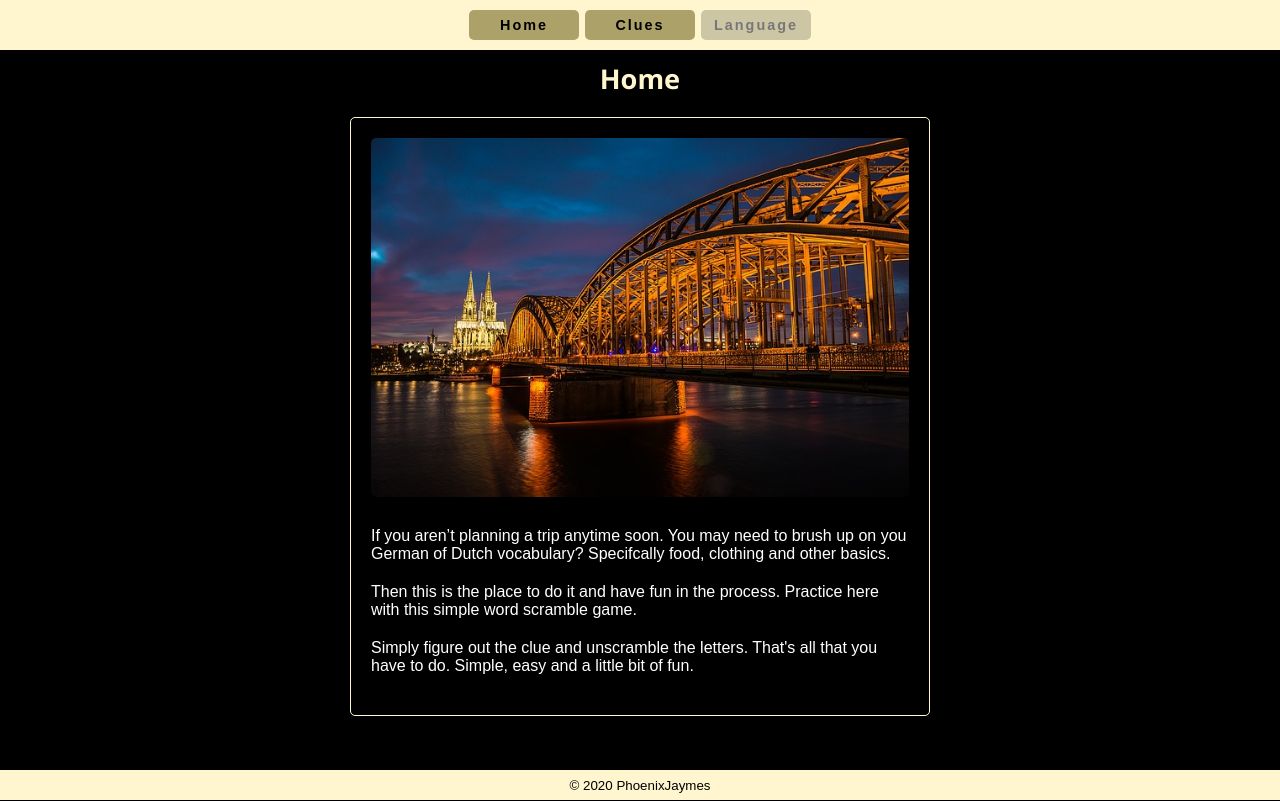
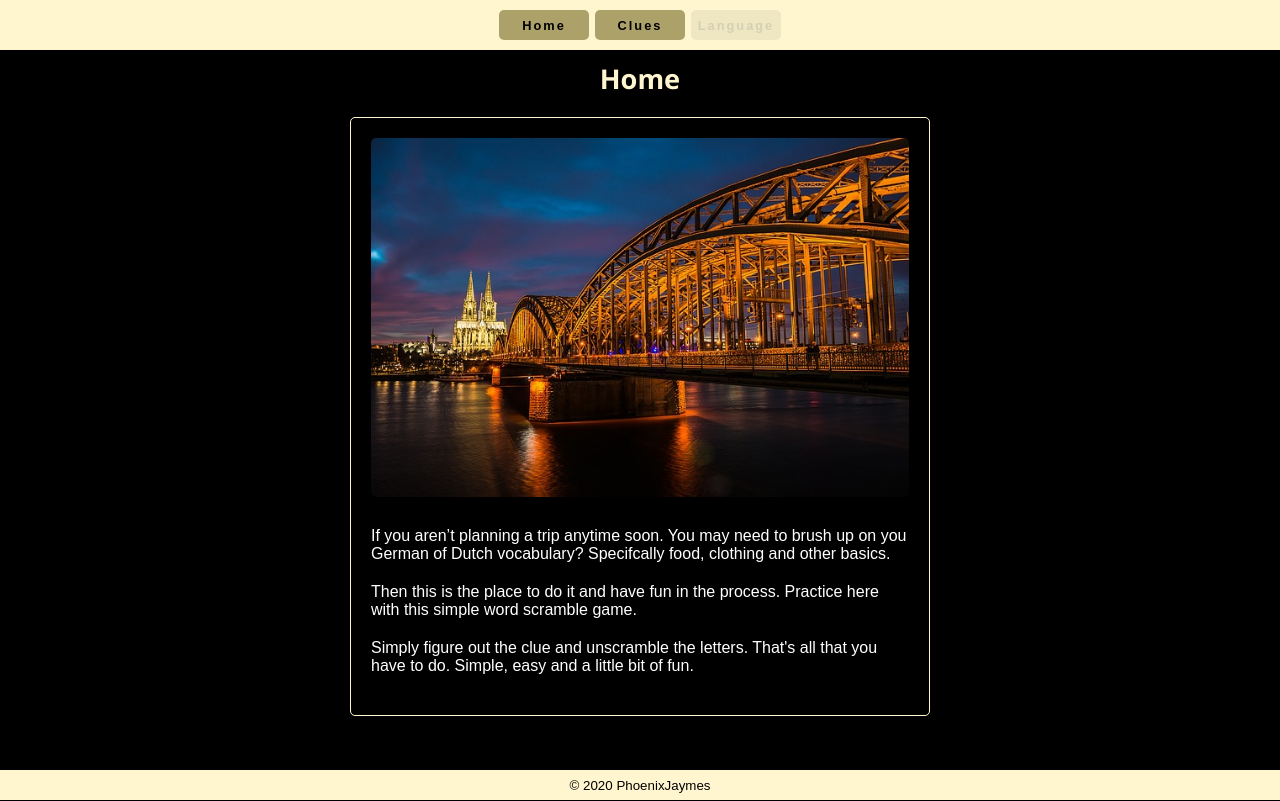
Before and after one commit to phoenixjaymes/react-word-clues, a React (Create React App) app: page / in a window 1280 px wide. Built offline with nearby package versions, Linux system fonts and the light colour scheme.

Commit message:
CSS adustments
Added pointers to buttoms and reduced button with.
Reduced opacity of disabled button

```diff
--- a/src/css/header.module.css
+++ b/src/css/header.module.css
@@ -1,6 +1,5 @@
 .header {
   background: #FFF6CF;
-
   text-align: center;
   margin-bottom: 10px;
   padding: 10px;
@@ -15,11 +14,12 @@
   background: #ADA16A;
   border: none;
   border-radius: 5px;
-  font-size: .9rem;
+  cursor: pointer;
+  font-size: .80rem;
   font-weight: bold;
   letter-spacing: 2px;
   height: 30px;
-  min-width: 110px;
+  min-width: 90px;
 }
 
 .button:hover {
@@ -30,4 +30,6 @@
 .button[disabled] {
   background: #CDC6A5;
   color: #777;
+  cursor: auto;
+  opacity: .3;
 }
```
